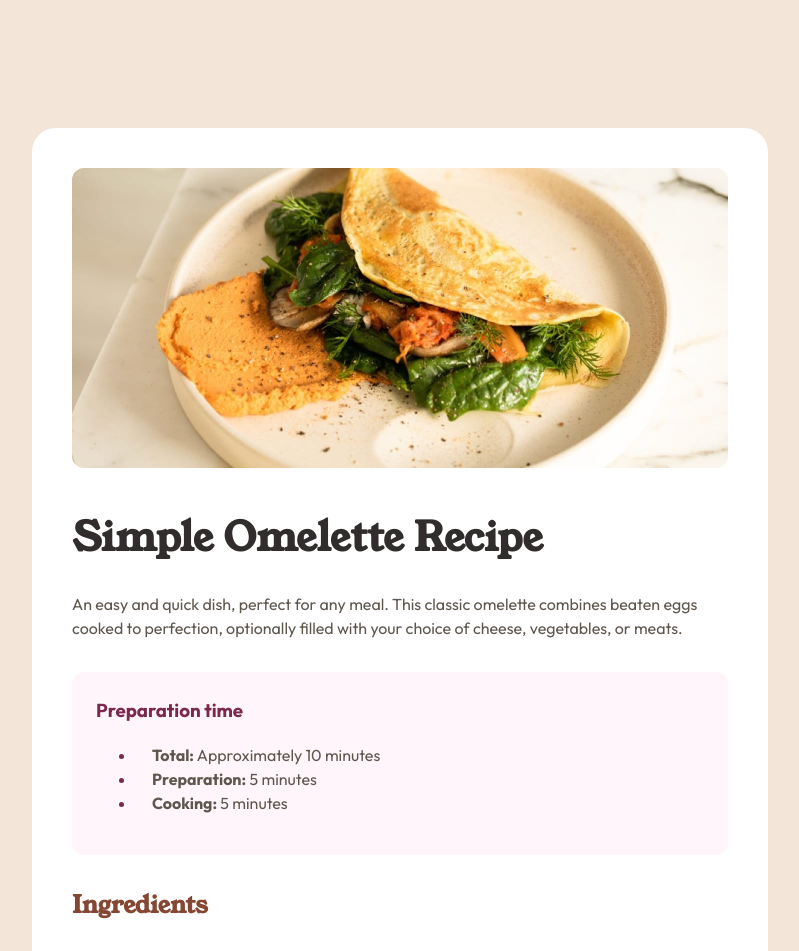
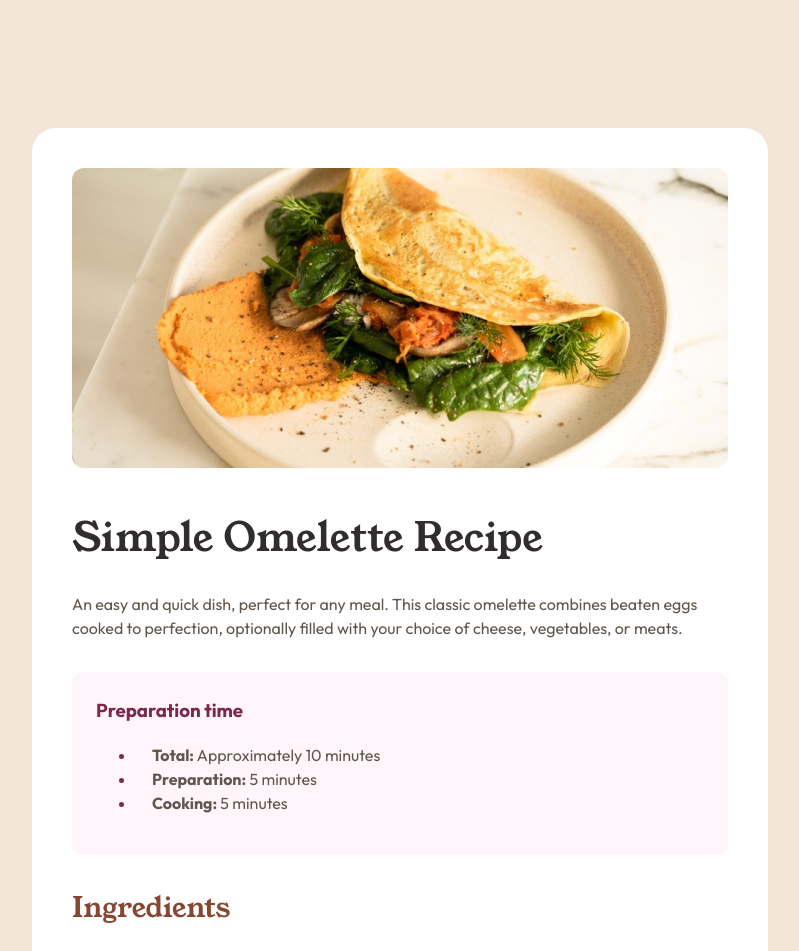
Before and after one commit to Artur-Neri/recipe-page, a website: page index.html in a window 1280 px wide. Shown: the top 951 px of the page, without its empty margins (240-1039 px from the left). Drawn offline with Linux system fonts and the light colour scheme.

Commit message:
heading size fix

```diff
--- a/app/scss/globals/boilerplate.scss
+++ b/app/scss/globals/boilerplate.scss
@@ -34,8 +34,14 @@ h1,h2 {
   margin-bottom: rem(24);
 }
 
+h1 {
+  font-weight: 400;
+}
+
 h2 {
   color: var(--accent);
+  font-size: rem(28);
+  font-weight: 400;
 }
 
 ol > li::marker {
```
Also changed, not shown: dist/style.css, 1 other file.
